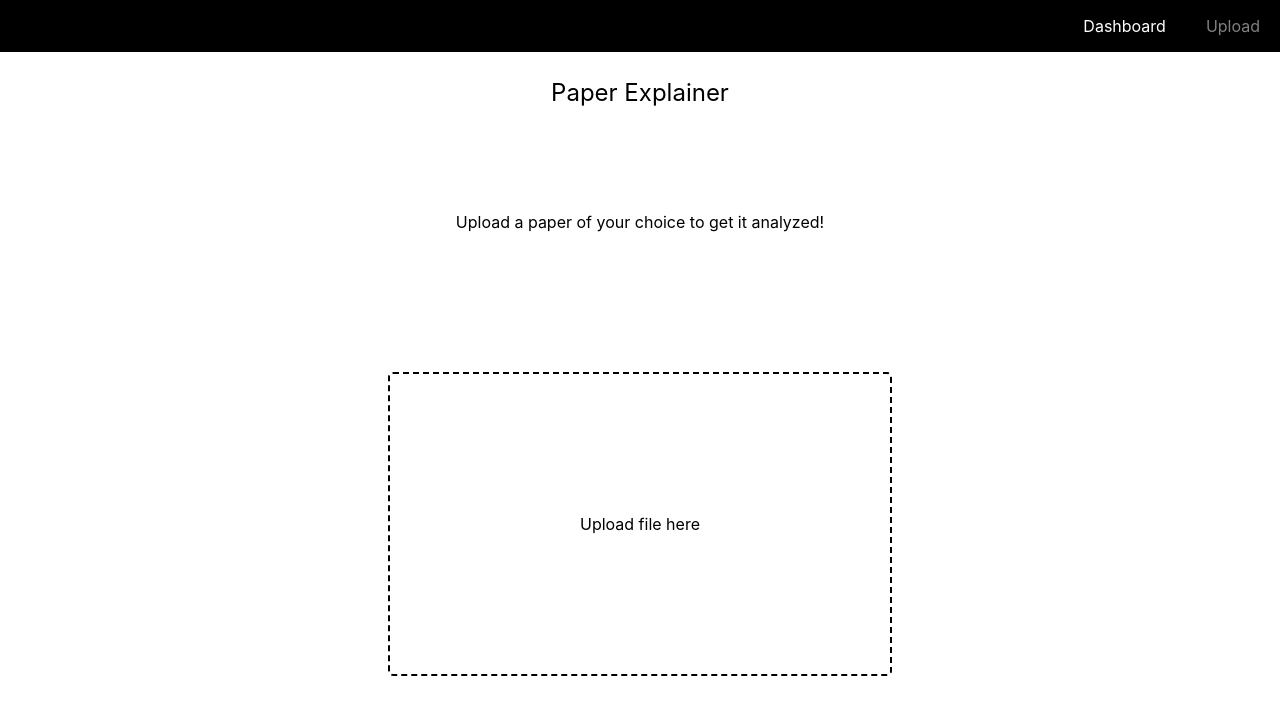
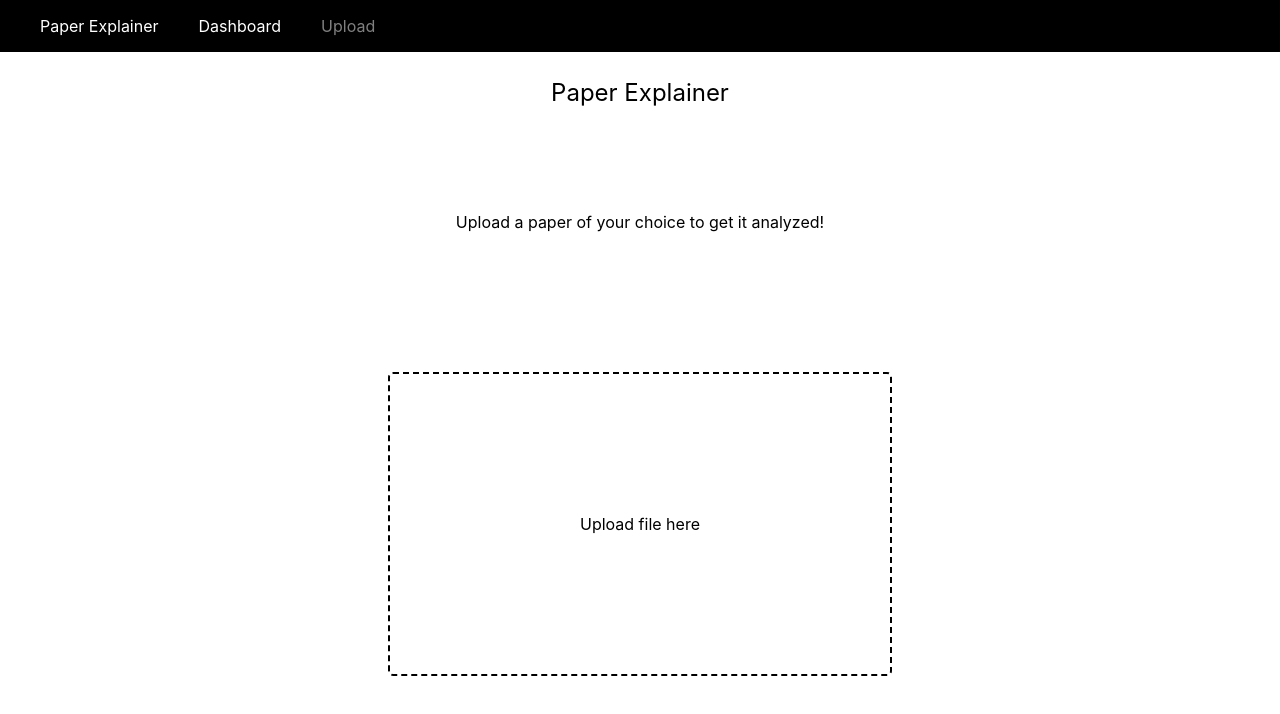
Before and after one commit to mchoccie/PaperExplainer, a React (Create React App) app: page / in a window 1280 px wide. Shown: the top 714 px of the page. Built offline with nearby package versions, Linux system fonts and the light colour scheme.

Commit message:
Adjusting navbar properties

```diff
--- a/src/NavBar/Navbar.css
+++ b/src/NavBar/Navbar.css
@@ -1,26 +1,33 @@
 ul{
     display: flex;
     align-items: center;
-    justify-content: center;
+    justify-content: flex-end;
     list-style: none;
 
 
 }
 
+.logo{
+    margin-right: auto;
+
+}
+
 ul li{
-    display: inline-block;
+    display: flex;
     padding: 0 20px;
+    align-items: center;
     color: white;
     text-decoration: none;
 }
 
 .navbar {
     display: flex;
-    flex-direction: column;
-    align-items:end;
+    align-items: center;
+    justify-content: space-between; /* Align items horizontally with space between */
     width: 100vw;
     background-color: black;
-  }
+    padding: 0 20px; /* Add padding to the navbar */
+}
 
 
 ul a:hover {
--- a/src/NavBar/Navbar.js
+++ b/src/NavBar/Navbar.js
@@ -5,6 +5,9 @@ const Navbar = () => {
     return (
     <div className='navbar'>
         <ul>
+            <li className="logo">
+                Paper Explainer
+            </li>
             <li id="dash"><NavLink to="/dashboard" style={({isActive, isPending}) => {
                 return {
                 color: isActive ? "gray" : "white",
```
